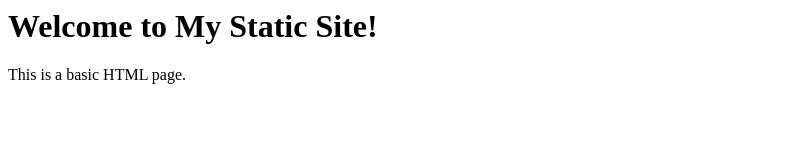
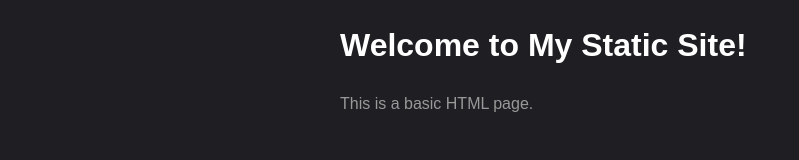
Before and after one commit to eneax/static-site-generator, a plain HTML site: page public/index.html in a window 1280 px wide. Shown: the whole page, without its empty margins (0-799 px from the left). Drawn offline with Linux system fonts and the light colour scheme.

Commit message:
add styles.css and link it to index.html

```diff
--- a/public/index.html
+++ b/public/index.html
@@ -2,6 +2,7 @@
 
 <head>
   <title>My Static Site</title>
+  <link rel="stylesheet" href="styles.css">
 </head>
 
 <body>
--- /dev/null
+++ b/public/styles.css
@@ -0,0 +1,27 @@
+body {
+  font-family: Arial, sans-serif;
+  line-height: 1.6;
+  margin: 0;
+  padding: 0;
+  background-color: #1f1f23;
+}
+
+body {
+  max-width: 600px;
+  margin: 0 auto;
+  padding: 20px;
+}
+
+h1 {
+  color: #ffffff;
+  margin-bottom: 20px;
+}
+
+p {
+  color: #999999;
+  margin-bottom: 20px;
+}
+
+a {
+  color: #6568ff;
+}
```
